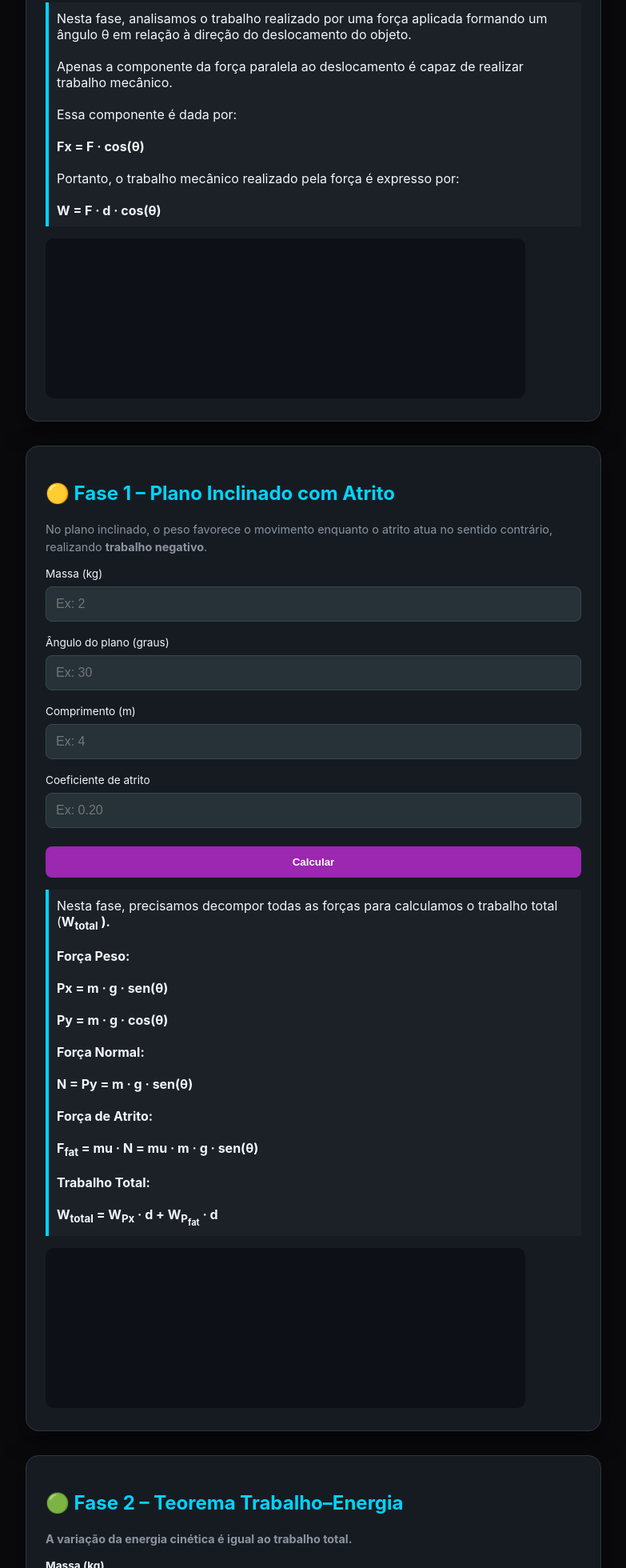
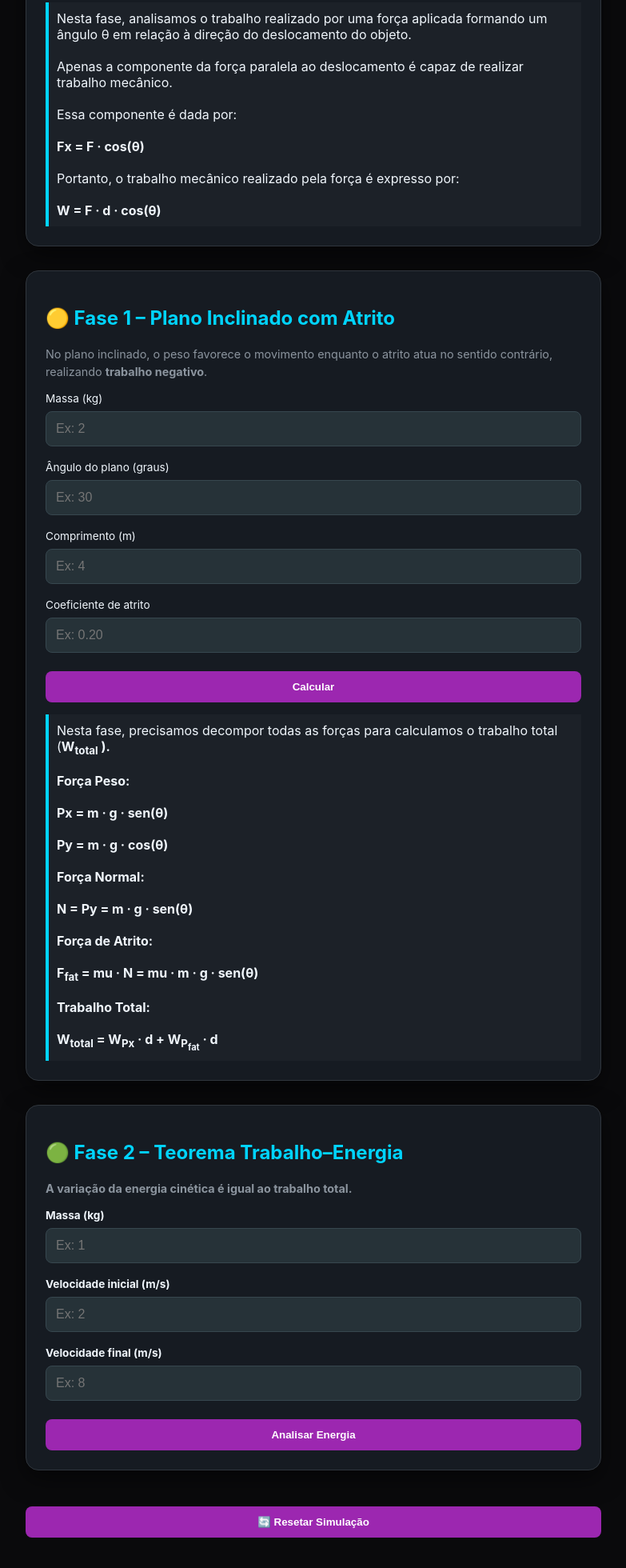
Before and after one commit to Alessaandra/Trabalho-e-Energia, a plain HTML site: page index.html in a window 1280 px wide. Shown: the part 777-2737 px from the top of the page at 80% size, without its empty margins (248-1031 px from the left). Drawn offline with Linux system fonts and the light colour scheme.

Commit message:
index.html

```diff
--- a/index.html
+++ b/index.html
@@ -156,7 +156,7 @@ Portanto, o trabalho mecânico realizado pela força é expresso por:
 </div>
 <div id="r0" class="result"></div>
 
-<canvas id="g0" width="600" height="200"></canvas>
+<!-- <canvas id="g0" width="600" height="200"></canvas> -->
 </div>
 
 <!-- ================= FASE 1 ================= -->
@@ -205,7 +205,7 @@ Trabalho Total:
 <b><strong>W<sub>total</sub> = W<sub>Px</sub> · d  +  W<sub>P<sub>fat</sub></sub> · d</b>
 </div>
 
-<canvas id="g1" width="600" height="200"></canvas>
+<!-- <canvas id="g1" width="600" height="200"></canvas> -->
 </div>
 
 <!-- ================= FASE 2 ================= -->
```
